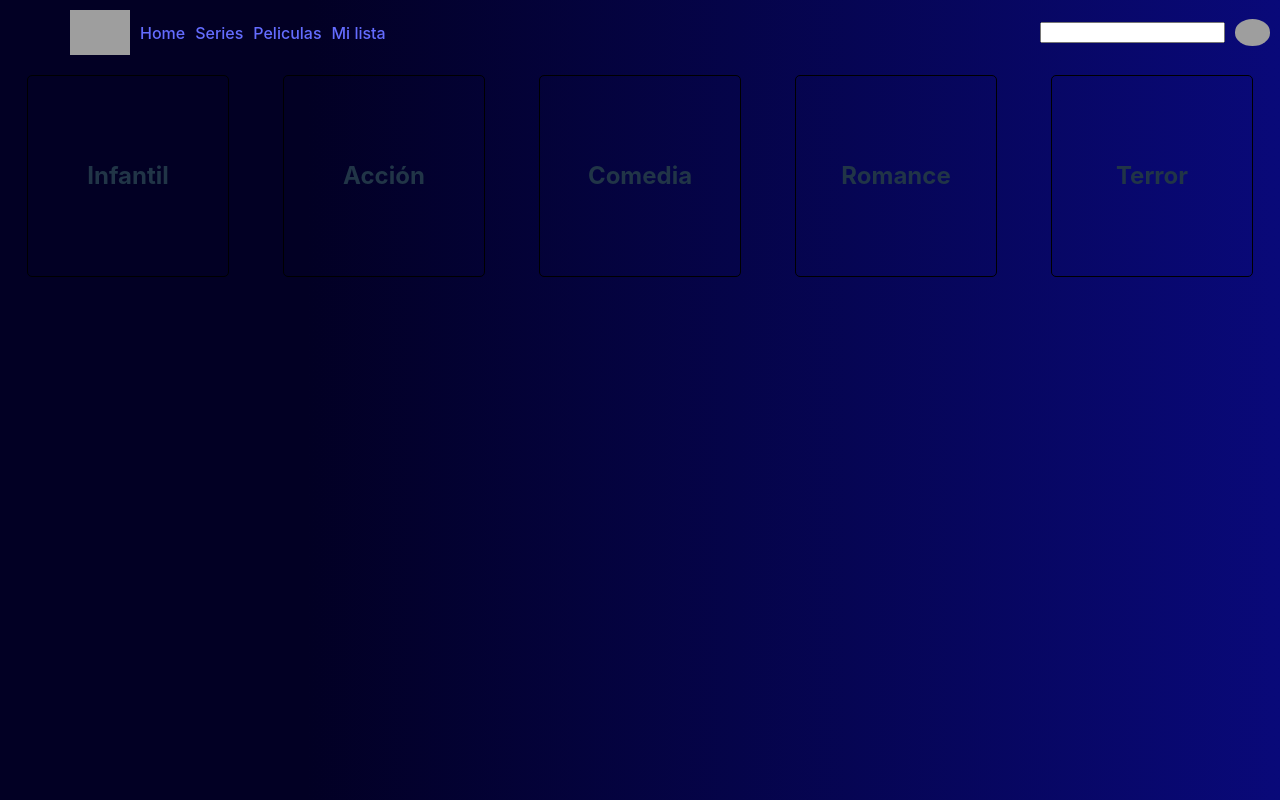
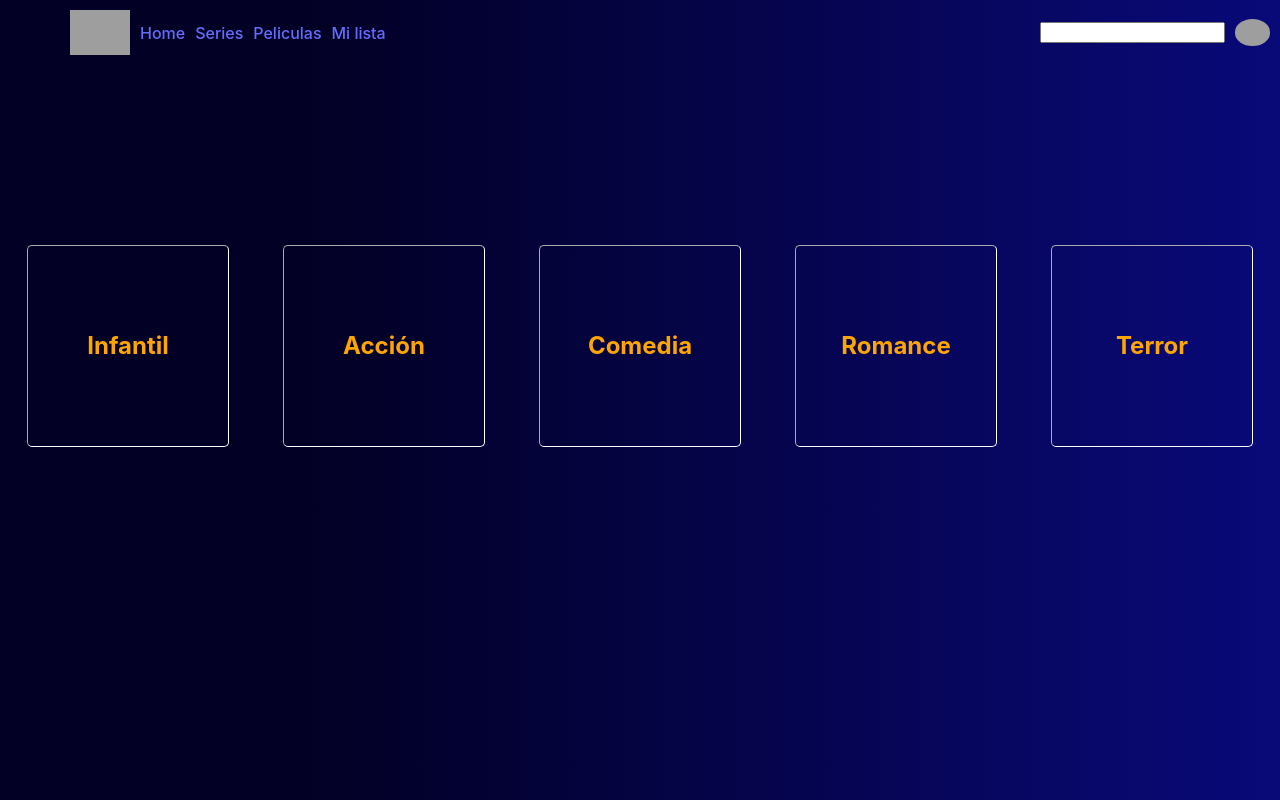
Before and after one commit to danielcruz94/BeMaster, a React (Vite) app in the folder vite-project/: page /home in a window 1280 px wide. Built offline with nearby package versions, Linux system fonts and the light colour scheme; grey boxes are pictures that could not be loaded.

Commit message:
home estilizado

```diff
--- a/vite-project/src/assets/Componentes/Login/Home/Card/Card.style.css
+++ b/vite-project/src/assets/Componentes/Login/Home/Card/Card.style.css
@@ -8,12 +8,12 @@ justify-content: space-around;
 }
 
 .cardImg{
-    border: 1px solid black;
+    border: 1px inset white;
     width: 200px;
     height: 200px;
     border-radius: 5px;
     margin: 10px;
-
+    color: orange;
     display: flex;
     justify-content: center;
     align-items: center;
--- a/vite-project/src/assets/Componentes/Login/Home/Home.jsx
+++ b/vite-project/src/assets/Componentes/Login/Home/Home.jsx
@@ -6,7 +6,7 @@ const Home =() => {
     return (
 
 
-    <div className="card">
+    <div className="card" style={{width:'100vw',marginTop:'170px'}}>
         {generos.map((movie) =><Card genero={movie}/>)}
 
 
```
